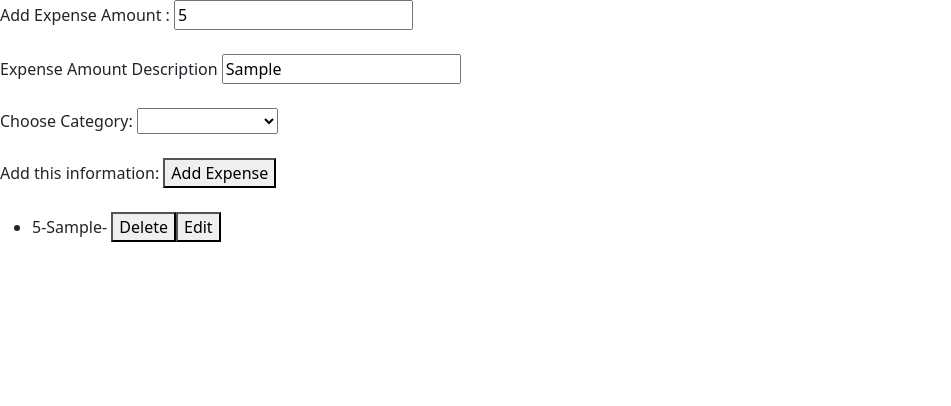
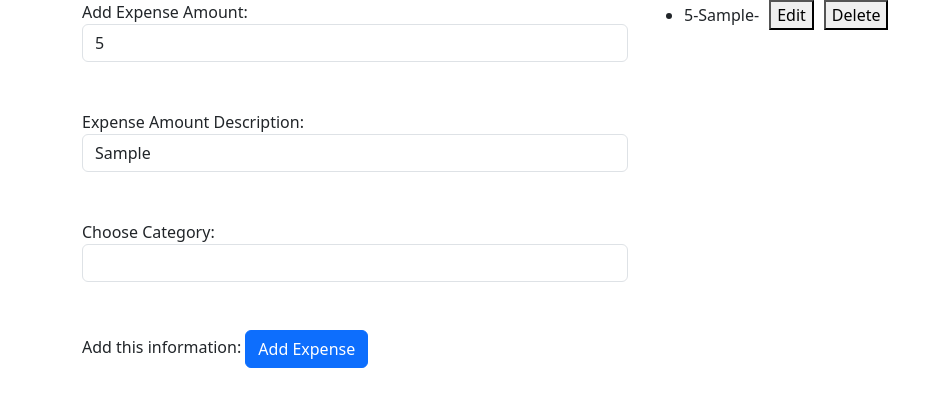
Before and after one commit to ansam007/ExpenseTracker, a plain HTML site: page index.html in a window 1280 px wide. Both pictures are taken after typing "5", "Sample" into the empty fields and a click on the button "Add Expense". Shown: the whole page, without its empty margins (0-951 px from the left). Drawn offline with nearby package versions, Linux system fonts and the light colour scheme.

Commit message:
used bootstrap

```diff
--- a/index.html
+++ b/index.html
@@ -8,33 +8,41 @@
     <script defer src="https://cdn.jsdelivr.net/npm/bootstrap@5.3.2/dist/js/bootstrap.bundle.min.js" integrity="sha384-C6RzsynM9kWDrMNeT87bh95OGNyZPhcTNXj1NW7RuBCsyN/o0jlpcV8Qyq46cDfL" crossorigin="anonymous"></script>
 </head>
 <body>
+    <div class="container">
+        <div class="row">
+            <div class="col">
                 <form>
-        <label for = "expense" > Add Expense Amount :</label>
-        <input type = "number" id = "expense">
+                    <label for="expense">Add Expense Amount:</label>
+                    <input type="number" id="expense" class="form-control">
                     <br>
                     <br>
-        <label for = "description"> Expense Amount Description</label>
-        <input type = "text" id = "description">
+                    <label for="description">Expense Amount Description:</label>
+                    <input type="text" id="description" class="form-control">
                     <br>
                     <br>
-        <label for = "category"> Choose Category:</label>
-        <select name = "category" id = "category">
-            <option value = " "></option>
-            <option value = "Travel">Travel</option>
-            <option value = "Food">Food</option>
-            <option value = "Vacation">Vacation</option>
-            <option value = "Movie Tickets">Movie Tickets</option>
-            <option value = "Study">Study</option>
-            <option value = "Others">Other Expenses</option>
+                    <label for="category">Choose Category:</label>
+                    <select name="category" id="category" class="form-control">
+                        <option value=""></option>
+                        <option value="Travel">Travel</option>
+                        <option value="Food">Food</option>
+                        <option value="Vacation">Vacation</option>
+                        <option value="Movie Tickets">Movie Tickets</option>
+                        <option value="Study">Study</option>
+                        <option value="Others">Other Expenses</option>
                     </select>
                     <br>
                     <br>
-        <label for = "button">Add this information:</label>
-        <button type = "button" id = "button">Add Expense</button>
+                    <label for="button">Add this information:</label>
+                    <button type="button" id="button" class="btn btn-primary">Add Expense</button>
                     <br>
                     <br>
                 </form>
+            </div>
+            <div class="col">
                 <ul id="dataStored"></ul>
-    <script src = "index.js"></script>
+            </div>
+        </div>
+    </div>
+    <script src="index.js"></script>
 </body>
 </html>
--- a/index.js
+++ b/index.js
@@ -23,6 +23,10 @@ btn.addEventListener('click', function (e) {
     editBtn.className = "editButton";
     editBtn.appendChild(document.createTextNode('Edit'));
 
+    // Add some margin to the Edit button for spacing
+    editBtn.style.marginRight = '10px';
+    editBtn.style.marginLeft = '10px';
+
     deleteBtn.addEventListener('click', function() {
         deleteBtn.parentElement.remove();
         localStorage.removeItem(uniqueKey);
@@ -30,12 +34,12 @@ btn.addEventListener('click', function (e) {
 
     editBtn.addEventListener('click', function(){
         editBtn.parentElement.remove();
+        localStorage.removeItem(uniqueKey);
     })
-
 
     var textContent = obj.expense + "-" + obj.description + "-" + obj.category;
     li.textContent = textContent;
+    li.appendChild(editBtn);
     li.appendChild(deleteBtn);
-    li.appendChild(editBtn);
     ul.appendChild(li);
 });
```
Lines whose indentation alone changed are shown as unchanged.
